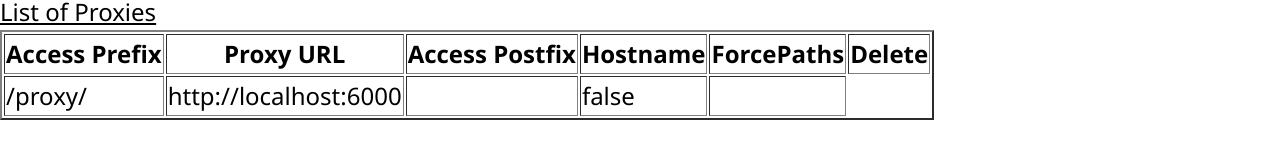
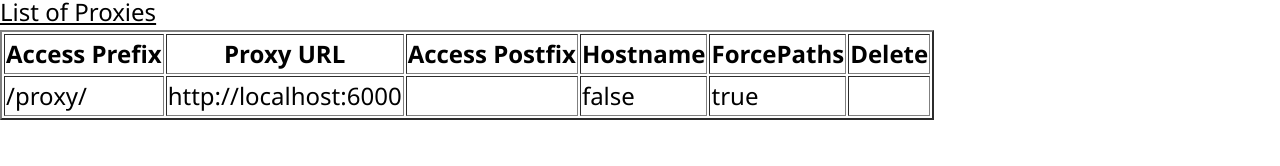
Before and after one commit to Masong19hippows/go-website, a plain HTML site: page proxy/web/index.html in a window 1280 px wide. Shown: the part 2633-2799 px from the top of the page. Drawn offline with nearby package versions, Linux system fonts and the light colour scheme; files that its build step writes are made by us from their sources; files whose address does not match are found by name.

Commit message:
Adding Force Option

```diff
--- a/proxy/web/index.html
+++ b/proxy/web/index.html
@@ -88,7 +88,7 @@
           <script> $(function() {
                 var people = [];
                 $.getJSON('/proxy/proxies.json?nocache=' + (new Date()).getTime(), function(data) {
-                  var first = "<tr>" + "<td>"+"/proxy/"+"</td>" + "<td>" + "http://localhost:6000" + "</td>" + "<td>" + "" + "</td>" + "<td>" + "false" + "</td>" + "<td>"+"</td>" +"</tr>"
+                  var first = "<tr>" + "<td>"+"/proxy/"+"</td>" + "<td>" + "http://localhost:6000" + "</td>" + "<td>" + "" + "</td>" + "<td>" + "false" + "</td>" + "<td>" + "true" + "</td>"+ "<td>"+"</td>" +"</tr>"
                   $(first).appendTo("#userdata tbody");
                 $.each(data, function(i, f) {
 
```
